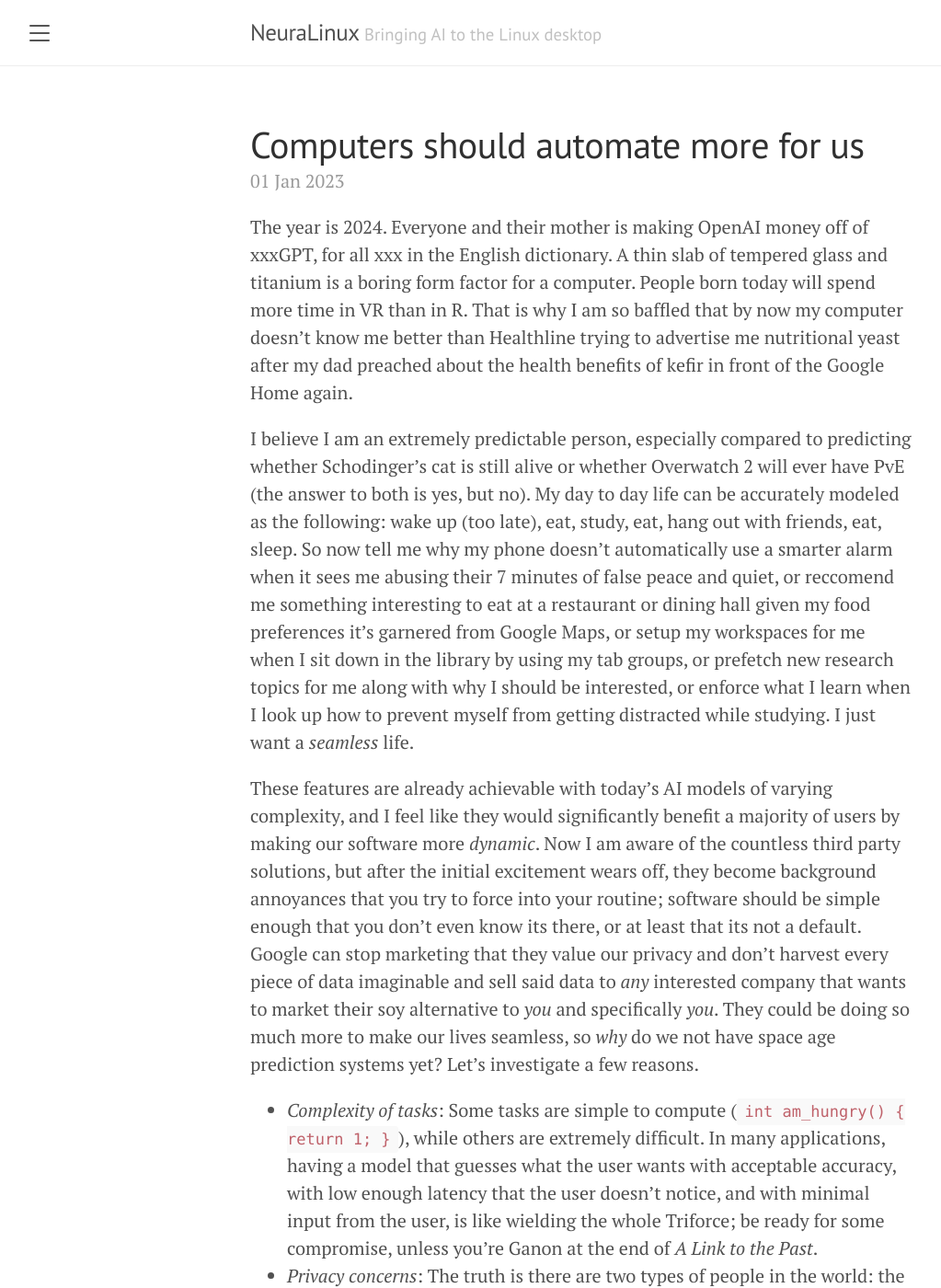
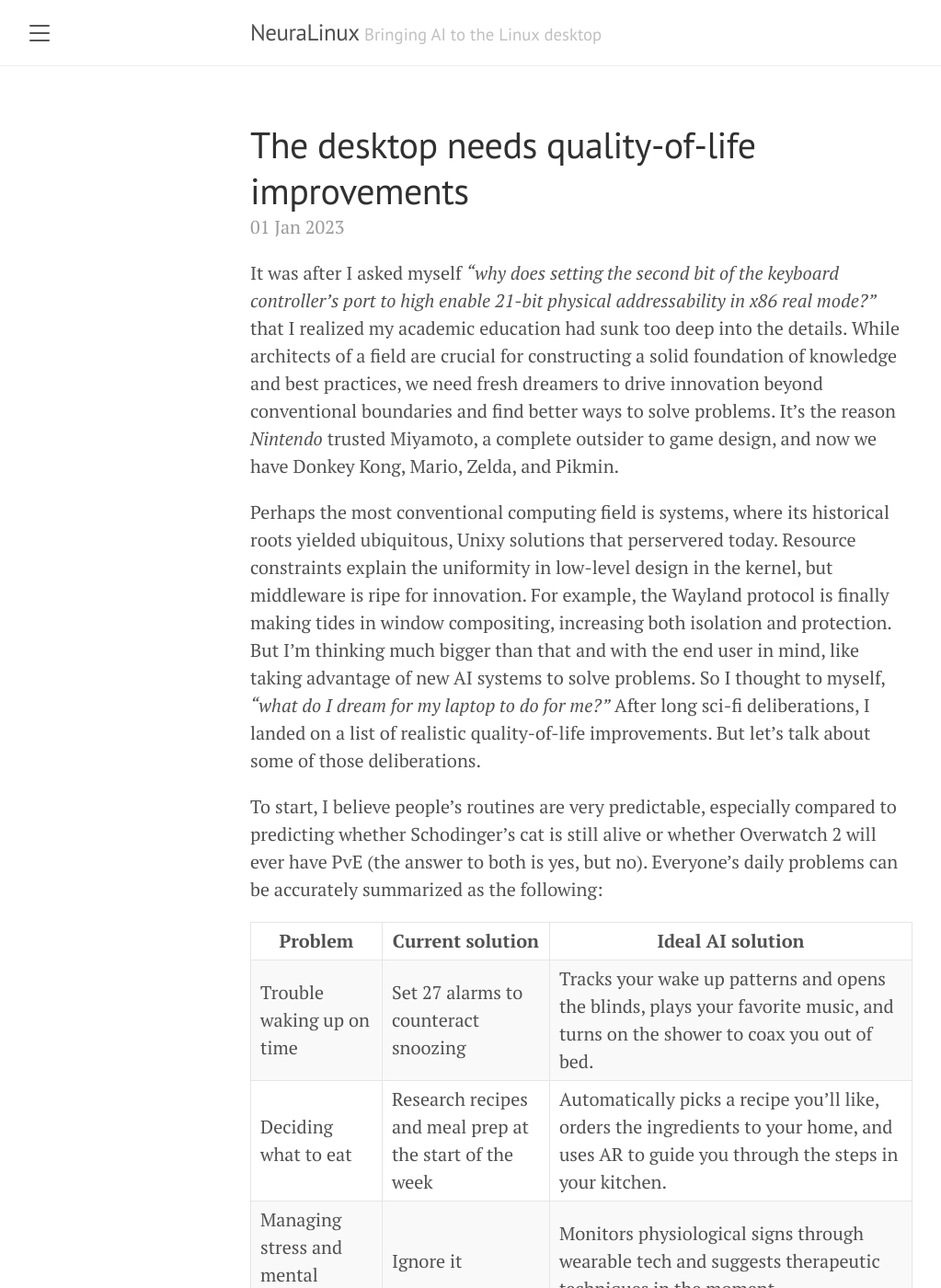
Before and after one commit to chinarjoshi/chinarjoshi.github.io, a Jekyll site: the page built from _posts/desktop/2023-01-01-desktop.md, in a window 1280 px wide and 1400 px high. Shown: the whole window at 92% size, without its empty margins (8-1031 px from the left). Built offline with Jekyll 4.4.1, drawn with Linux system fonts in a browser that asks for light colours; some of the changed text lies outside the part shown.

Commit message:
Reword desktop article

```diff
--- a/_posts/desktop/2023-01-01-desktop.md
+++ b/_posts/desktop/2023-01-01-desktop.md
@@ -1,16 +1,27 @@
 ---
 layout: post
-title: Computers should automate more for us
+title: The desktop needs quality-of-life improvements
 permalink: /desktop/
 category: desktop
 type: problem
 ---
 
-The year is 2024. Everyone and their mother is making OpenAI money off of xxxGPT, for all xxx in the English dictionary. A thin slab of tempered glass and titanium is a boring form factor for a computer. People born today will spend more time in VR than in R. That is why I am so baffled that by now my computer doesn't know me better than Healthline trying to advertise me nutritional yeast after my dad preached about the health benefits of kefir in front of the Google Home again.
+It was after I asked myself *"why does setting the second bit of the keyboard controller's port to high enable 21-bit physical addressability in x86 real mode?"* that I realized my academic education had sunk too deep into the details. While architects of a field are crucial for constructing a solid foundation of knowledge and best practices, we need fresh dreamers to drive innovation beyond conventional boundaries and find better ways to solve problems. It's the reason *Nintendo* trusted Miyamoto, a complete outsider to game design, and now we have Donkey Kong, Mario, Zelda, and Pikmin.
 
-I believe I am an extremely predictable person, especially compared to predicting whether Schodinger's cat is still alive or whether Overwatch 2 will ever have PvE (the answer to both is yes, but no). My day to day life can be accurately modeled as the following: wake up (too late), eat, study, eat, hang out with friends, eat, sleep. So now tell me why my phone doesn't automatically use a smarter alarm when it sees me abusing their 7 minutes of false peace and quiet, or reccomend me something interesting to eat at a restaurant or dining hall given my food preferences it's garnered from Google Maps, or setup my workspaces for me when I sit down in the library by using my tab groups, or prefetch new research topics for me along with why I should be interested, or enforce what I learn when I look up how to prevent myself from getting distracted while studying. I just want a *seamless* life.
+Perhaps the most conventional computing field is systems, where its historical roots yielded ubiquitous, Unixy solutions that perservered today. Resource constraints explain the uniformity in low-level design in the kernel, but middleware is ripe for innovation. For example, the Wayland protocol is finally making tides in window compositing, increasing both isolation and protection. But I'm thinking much bigger than that and with the end user in mind, like taking advantage of new AI systems to solve problems. So I thought to myself, *"what do I dream for my laptop to do for me?"* After long sci-fi deliberations, I landed on a list of realistic quality-of-life improvements. But let's talk about some of those deliberations.
 
-These features are already achievable with today's AI models of varying complexity, and I feel like they would significantly benefit a majority of users by making our software more *dynamic*. Now I am aware of the countless third party solutions, but after the initial excitement wears off, they become background annoyances that you try to force into your routine; software should be simple enough that you don't even know its there, or at least that its not a default. Google can stop marketing that they value our privacy and don't harvest every piece of data imaginable and sell said data to *any* interested company that wants to market their soy alternative to *you* and specifically *you*. They could be doing so much more to make our lives seamless, so *why* do we not have space age prediction systems yet? Let's investigate a few reasons.
+To start, I believe people's routines are very predictable, especially compared to predicting whether Schodinger's cat is still alive or whether Overwatch 2 will ever have PvE (the answer to both is yes, but no).   Everyone's daily problems can be accurately summarized as the following:
+
+| Problem                      | Current solution | Ideal AI solution |
+| ---------------------------- | ---------------- | -------------- |
+| Trouble waking up on time      | Set 27 alarms to counteract snoozing                 | Tracks your wake up patterns and opens the blinds, plays your favorite music, and turns on the shower to coax you out of bed.               |
+| Deciding what to eat                 | Research recipes and meal prep at the start of the week                 | Automatically picks a recipe you'll like, orders the ingredients to your home, and uses AR to guide you through the steps in your kitchen.               |
+| Managing stress and mental health                             | Ignore it                 | Monitors physiological signs through wearable tech and suggests therapeutic techniques in the moment.                |
+| Trouble focusing on current task     | Task managers and note taking                 | Analyze your work patterns and makes your schedule for peak mental performance, sets up your workspaces for the next task, and filter distractions based on cognitive load to minimize interruptions.               |
+| Balancing social life and hobbies | A calendar and enough discipline                 | Schedules social activities and personal time based on the user's energy levels and commitments. Ensures consistent social behaviour to avoid feeling overwhelmed or lonely.               |
+| Trouble getting quality sleep                             | Scrolling through TikTok at night until you exhaust yourself                 | Analyzes sleep hygiene (like room temperature, noise level, light level) and controls home devices to optimize those conditions while enforcing consistent sleep timing.               |
+
+These features are already achievable with today's AI models of varying complexity, and I feel like they would significantly benefit a majority of users by making our software fit into our lives *seamlessly*. Now I am aware of the countless third party solutions, but after the initial excitement wears off, they often become background annoyances that you try to force into your routine; software should be simple enough that you don't even know its there, or at least that its not a default. Google can stop marketing that they value our privacy and don't harvest every piece of data imaginable and sell said data to *any* interested company. They could be doing so much more to make our lives seamless, so *why* do we not have space age prediction systems yet? Let's investigate a few reasons.
 
 * *Complexity of tasks*: Some tasks are simple to compute (`int am_hungry() { return 1; }`), while others are extremely difficult. In many applications, having a model that guesses what the user wants with acceptable accuracy, with low enough latency that the user doesn't notice, and with minimal input from the user, is like wielding the whole Triforce; be ready for some compromise, unless you're Ganon at the end of *A Link to the Past*.
 * *Privacy concerns*: The truth is there are two types of people in the world: the ones who deep down are ok with the fact that the Chinese Communist Party knows about their new Pilates routine as long as they can use their social media, and the small minority who use Tor browser for things that aren't video game piracy or hard drugs. Maybe don't pretend to care about Big Data while also publishing your life.
```
Also changed, not shown: _posts/desktop/2023-01-01-attention.md (+1 -1 lines), _posts/desktop/2023-01-01-declutter.md (+1 -1 lines), _posts/desktop/2023-01-01-spaces.md (+1 -1 lines), _posts/packages/2023-01-01-reaper.md (+1 -1 lines), _posts/packages/2023-01-01-scythe.md (+1 -1 lines).
